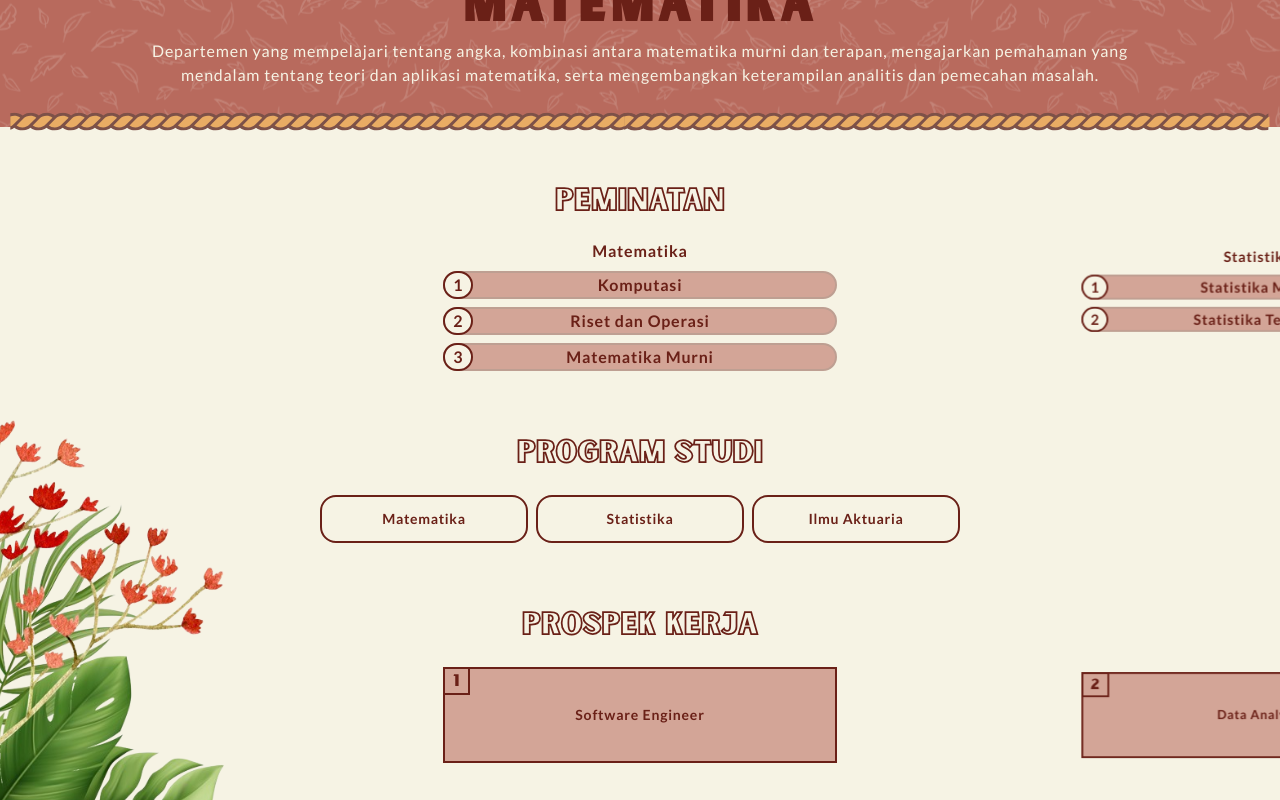
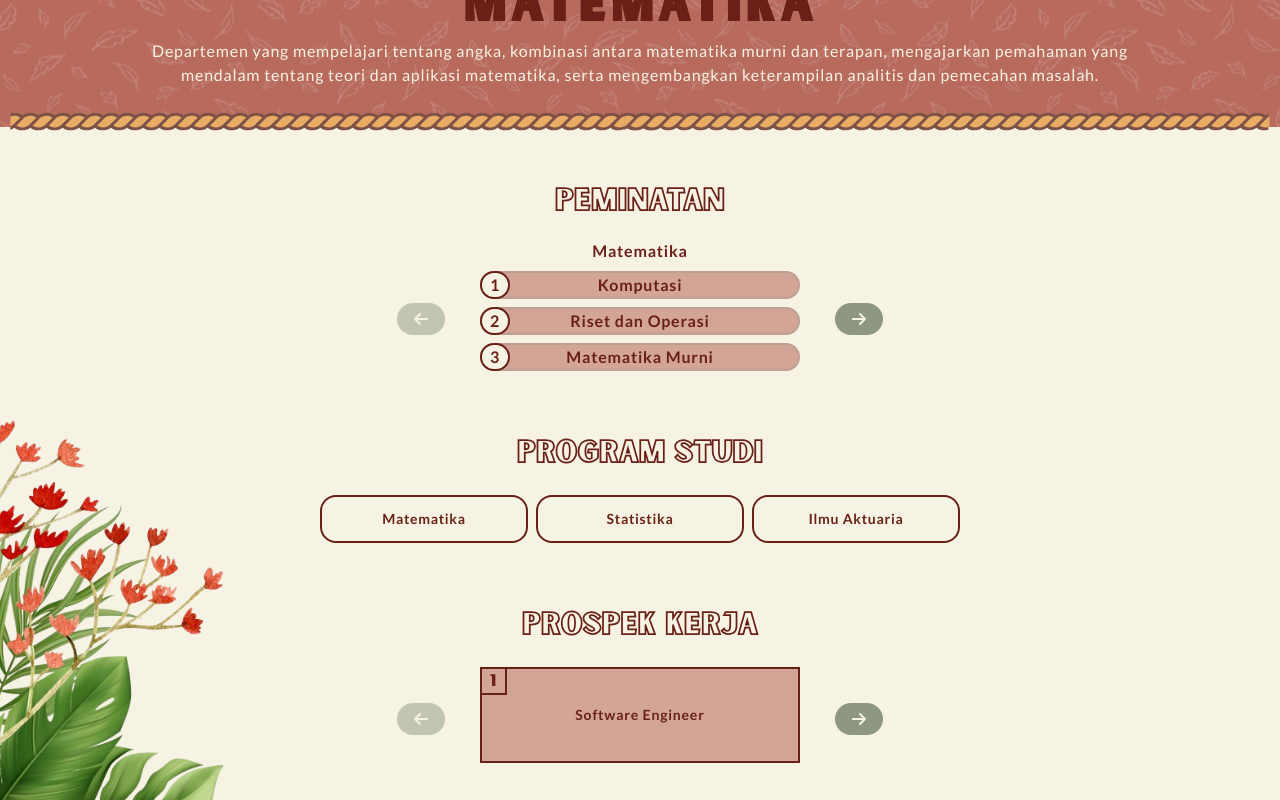
Before and after one commit to githubhiseka/mipaopenhouse-frontend, a React (Vite) app: page /matematika in a window 1280 px wide. Shown: the part 280-1080 px from the top of the page. Built offline with nearby package versions, Linux system fonts and the light colour scheme.

Commit message:
slider kontz

```diff
--- a/src/components/ContactSection.jsx
+++ b/src/components/ContactSection.jsx
@@ -70,7 +70,7 @@ const ContactSection = () => {
 	return (
 		<div
 			id='contact-section'
-			className='flex w-full flex-col items-center justify-center bg-[#283C26] text-[#FEFDF6]'
+			className='relative flex w-full flex-col items-center justify-center bg-[#283C26] text-[#FEFDF6]'		// added relative biar bunga nya bisa di belakang contact section
 		>
 			<div className='pt-8'>
 				<p className='text-center text-5xl font-extrabold'>
--- a/src/components/ReadMoreDept/Peminatan.jsx
+++ b/src/components/ReadMoreDept/Peminatan.jsx
@@ -11,7 +11,7 @@ import { EffectCoverflow, Mousewheel, Navigation } from 'swiper/modules';
 
 const Peminatan = ({ bgColor, strokeColor, borderColor, peminatanList }) => {
 	return (
-		<div className='z-0 flex w-full flex-col items-center justify-center gap-2 bg-[#f6f3e4] py-8'>
+		<div className='relative z-0 flex w-full flex-col items-center justify-center gap-2 bg-[#f6f3e4] py-8'>
 			<p
 				className='mb-3 mt-6 font-sunborn text-3xl text-transparent'
 				style={{
@@ -37,34 +37,33 @@ const Peminatan = ({ bgColor, strokeColor, borderColor, peminatanList }) => {
 				spaceBetween={100}
 				breakpoints={{
 					640: {
-						slidesPerView: 2,
+						slidesPerView: 1,
 					},
 				}}
 				className='h-[75%] w-screen md:!w-full'
 				initialSlide={0}
 				modules={[EffectCoverflow, Mousewheel, Navigation]}
 				navigation={{
-					nextEl: '.swiper-button-next',
-					prevEl: '.swiper-button-prev',
+					nextEl: '.swiper-button-next-p',
+					prevEl: '.swiper-button-prev-p',
 				}}
 			>
-
 				{peminatanList.map((peminatan, peminatanIndex) => (
 					<SwiperSlide
 						key={peminatanIndex}
-						className='align-center !flex flex-col h-[100%] items-center gap-2 justify-center w-full'
+						className='align-center !flex h-[100%] w-full flex-col items-center justify-center gap-2'
 					>
 						<p
 							className='font-lato font-semibold tracking-wider'
 							style={{ color: strokeColor }}
 						>
-						{peminatan.title}
+							{peminatan.title}
 						</p>
 
 						{peminatan.items.map((item, itemIndex) => (
 							<div
 								key={itemIndex}
-								className='relative flex w-3/5 rounded-full border-2 border-solid font-lato font-semibold tracking-wider sm:w-11/12 lg:w-2/3'
+								className='relative flex w-3/5 rounded-full border-2 border-solid font-lato font-semibold tracking-wider md:w-1/2 lg:w-1/4'
 								style={{
 									backgroundColor: bgColor,
 									borderColor: borderColor,
@@ -77,13 +76,22 @@ const Peminatan = ({ bgColor, strokeColor, borderColor, peminatanList }) => {
 								>
 									{itemIndex + 1}
 								</div>
-								<p className='mx-auto px-8 text-center'>{item}</p>
+								<p className='mx-auto px-8 text-center'>
+									{item}
+								</p>
 							</div>
 						))}
 					</SwiperSlide>
 				))}
 			</Swiper>
-
+			<div className='absolute top-44 flex w-[95%] justify-between sm:w-4/5 md:w-4/6 lg:w-[38%]'>
+				<div className='swiper-button-prev-p relative flex !h-8 !w-12 cursor-pointer justify-center rounded-3xl bg-[#293d26] bg-opacity-50 py-2'>
+					<FaArrowLeft className='text-[#f6f3e4]' />
+				</div>
+				<div className='swiper-button-next-p relative flex !h-8 !w-12 cursor-pointer justify-center rounded-3xl bg-[#293d26] bg-opacity-50 py-2'>
+					<FaArrowRight className='text-[#f6f3e4]' />
+				</div>
+			</div>
 		</div>
 	);
 };
--- a/src/components/ReadMoreDept/ProspekKerja.jsx
+++ b/src/components/ReadMoreDept/ProspekKerja.jsx
@@ -1,3 +1,5 @@
+import React, { useEffect, useRef } from 'react';
+
 import { FaArrowRight, FaArrowLeft } from 'react-icons/fa6';
 
 import { Swiper, SwiperSlide } from 'swiper/react';
@@ -37,34 +39,41 @@ const ProspekKerja = ({ bgColor, strokeColor, prospekList, leaves }) => {
 				spaceBetween={100}
 				breakpoints={{
 					640: {
-						slidesPerView: 2,
+						slidesPerView: 1,
 					},
 				}}
 				className='h-[75%] w-screen md:!w-full'
 				initialSlide={0}
 				modules={[EffectCoverflow, Mousewheel, Navigation]}
 				navigation={{
-					nextEl: '.swiper-button-next',
-					prevEl: '.swiper-button-prev',
+					nextEl: '.swiper-button-next-pk',
+					prevEl: '.swiper-button-prev-pk',
 				}}
 			>
 				{prospekList.map((prospek, index) => (
 					<SwiperSlide
 						key={index}
-						className='align-center !flex h-[100%] items-center justify-center w-full'
+						// className={`align-center !flex h-[100%] w-full items-center justify-center transition-opacity duration-900 ${activeIndex === index ? 'opacity-100' : 'opacity-50'}`}
+						className='align-center !flex h-[100%] w-full items-center justify-center'
 					>
 						<div
-							className='relative z-10 flex h-24 w-2/3 items-center justify-center border-2 border-solid font-lato tracking-wider sm:w-4/5 xl:w-2/3'
-							style={{ borderColor: strokeColor, backgroundColor: bgColor }}
+							className='relative z-10 flex h-24 w-3/5 items-center justify-center border-2 border-solid font-lato tracking-wider md:w-1/2 lg:w-[35%] xl:w-1/4'
+							style={{
+								borderColor: strokeColor,
+								backgroundColor: bgColor,
+							}}
 						>
 							<div
 								className='absolute -left-0.5 -top-0.5 h-fit border-2 border-solid bg-transparent px-2 font-sunborn'
-								style={{ borderColor: strokeColor, color: strokeColor }}
+								style={{
+									borderColor: strokeColor,
+									color: strokeColor,
+								}}
 							>
-								{index+1}
+								{index + 1}
 							</div>
 							<p
-								className='text-sm font-bold text-center'
+								className='text-center text-sm font-bold'
 								style={{ color: strokeColor }}
 							>
 								{prospek}
@@ -73,6 +82,14 @@ const ProspekKerja = ({ bgColor, strokeColor, prospekList, leaves }) => {
 					</SwiperSlide>
 				))}
 			</Swiper>
+			<div className='absolute top-32 flex w-[95%] justify-between sm:w-4/5 md:w-4/6 lg:w-[38%]'>
+				<div className='swiper-button-prev-pk relative flex !h-8 !w-12 cursor-pointer justify-center rounded-3xl bg-[#293d26] bg-opacity-50 py-2'>
+					<FaArrowLeft className='text-[#f6f3e4]' />
+				</div>
+				<div className='swiper-button-next-pk relative flex !h-8 !w-12 cursor-pointer justify-center rounded-3xl bg-[#293d26] bg-opacity-50 py-2 text-[#283c26]'>
+					<FaArrowRight className='text-[#f6f3e4]' />
+				</div>
+			</div>
 
 			<img
 				className='absolute -bottom-8 -left-24 z-0 w-1/2 sm:w-2/5 md:w-1/3 lg:-bottom-12 lg:w-[28%] xl:w-1/4'
--- a/src/components/ReadMoreDept/TopDesc.jsx
+++ b/src/components/ReadMoreDept/TopDesc.jsx
@@ -31,7 +31,7 @@ const TopDesc = ({
 				{desc}
 			</p>
 			<img
-				className='absolute -bottom-1 w-full'
+				className='absolute -bottom-1 w-full z-10'
 				src={longRope}
 			/>
 		</div>
--- a/src/styles.css
+++ b/src/styles.css
@@ -12,6 +12,18 @@
 html,
 body {
 	overscroll-behavior: none;
+}
+
+.swiper-button-prev-pk.swiper-button-disabled,
+.swiper-button-next-pk.swiper-button-disabled {
+	opacity: 0.5;
+	cursor: not-allowed;
+}
+
+.swiper-button-prev-p.swiper-button-disabled,
+.swiper-button-next-p.swiper-button-disabled {
+	opacity: 0.5;
+	cursor: not-allowed;
 }
 
 .swiper-button-next::after,
```
